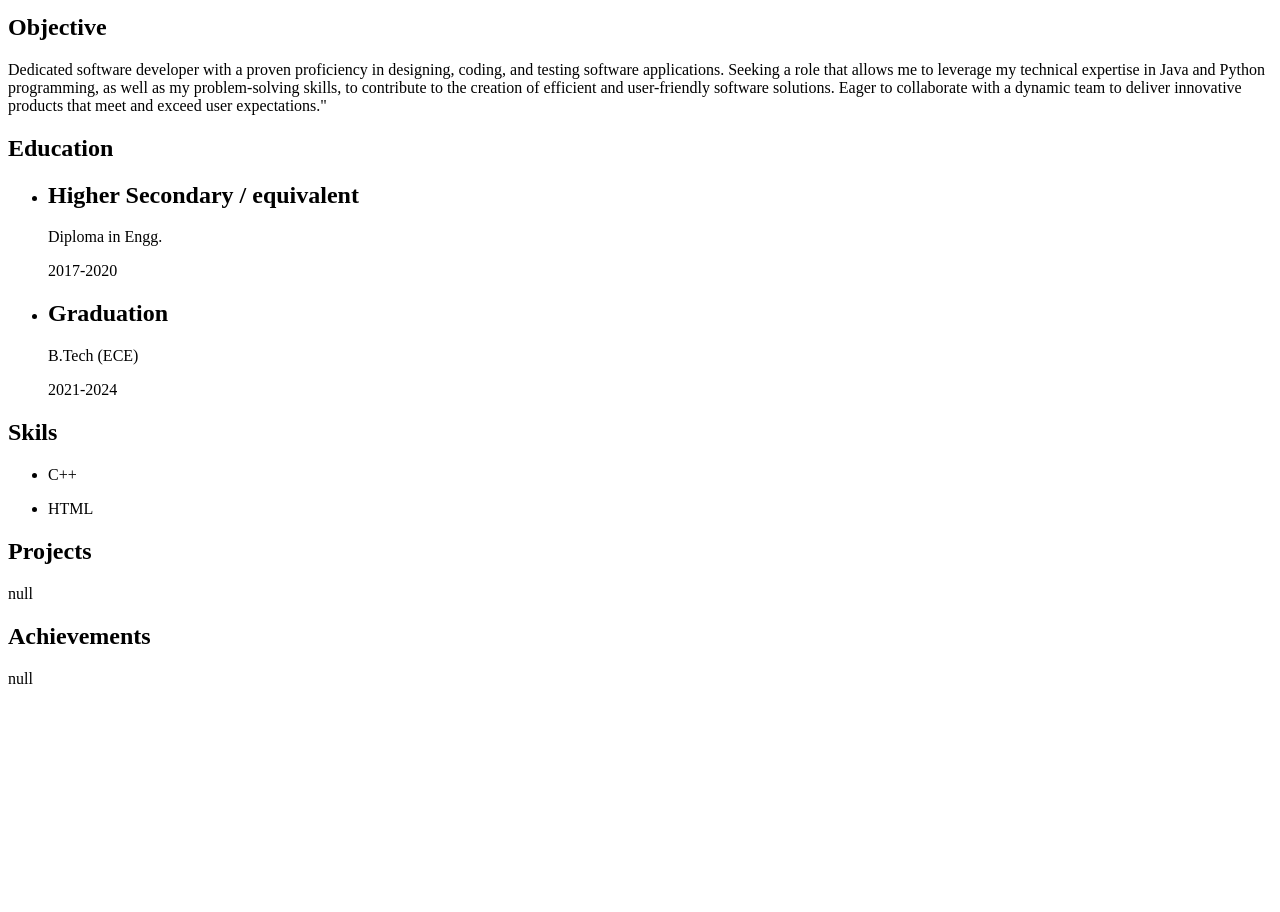
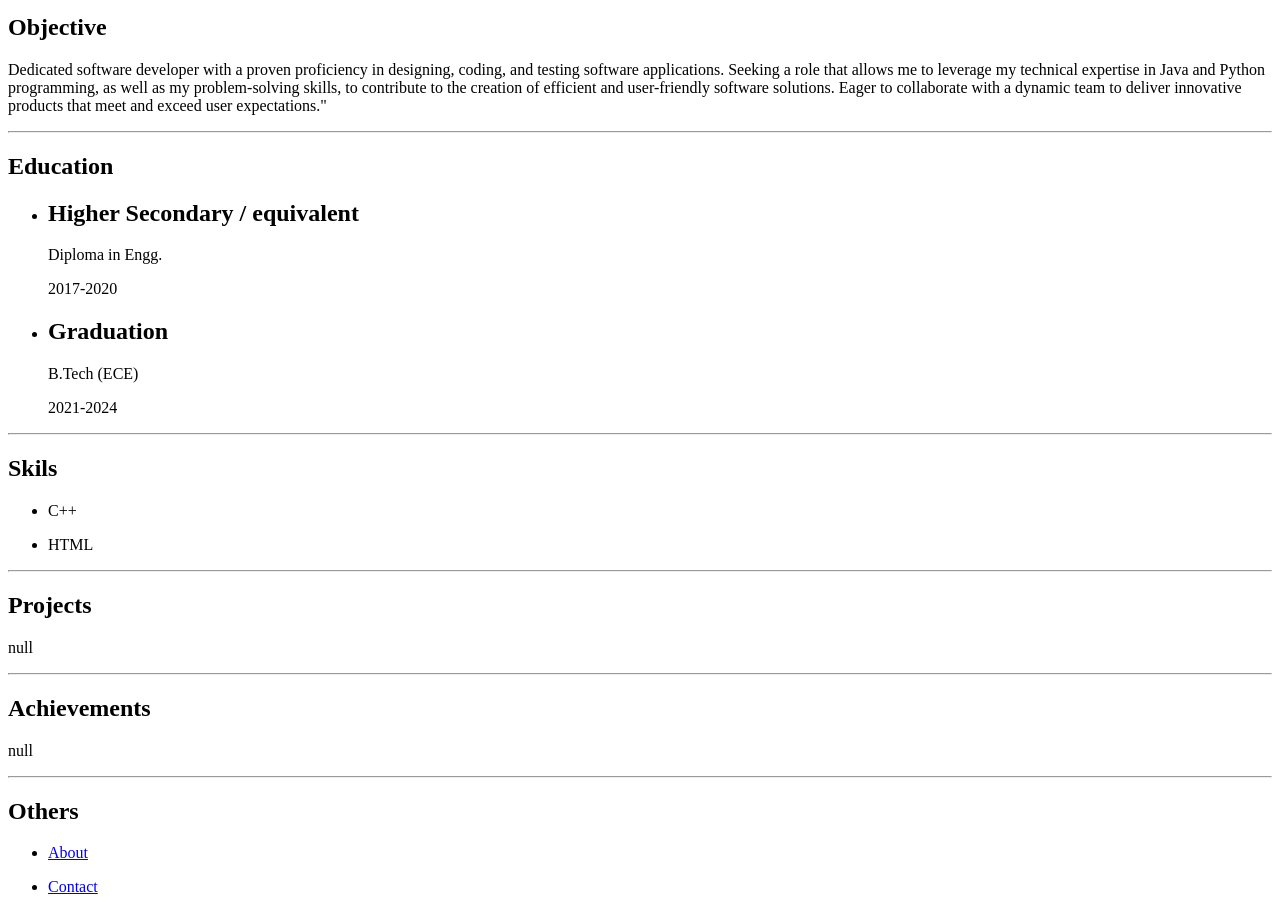
Before and after one commit to sakshiRanker1/Resume.html, a plain HTML site: page index.html in a window 1280 px wide. Shown: the part 200-1112 px from the top of the page. Before the commit the page ends 904 px from the top, so only its background shows below. Drawn offline with Linux system fonts and the light colour scheme.

Commit message:
address change

```diff
--- a/index.html
+++ b/index.html
@@ -11,6 +11,7 @@
     <hr />
 
     <h2>Objective</h2>
+
     <p>
       Dedicated software developer with a proven proficiency in designing,
       coding, and testing software applications. Seeking a role that allows me
@@ -18,8 +19,8 @@
       as my problem-solving skills, to contribute to the creation of efficient
       and user-friendly software solutions. Eager to collaborate with a dynamic
       team to deliver innovative products that meet and exceed user
-      expectations."
-    </p>
+      expectations." </p>
+          <hr/>
     <h2>Education</h2>
 
       <ul>
@@ -34,7 +35,7 @@
           <p>2021-2024</p>
 
       </ul>
-
+    <hr/>
 
     <h2>Skils</h2>
     <ul>
@@ -45,10 +46,18 @@
         <p>HTML</p>
       </li>
     </ul>
+    <hr/>
 
     <h2>Projects</h2>
     <p>null</p>
+    <hr/>
     <h2>Achievements</h2>
     <p>null</p>
+    <hr/>
+    <h2> Others</h2>
+    <ul>
+  <li>  <p> <a href = about.html > About</a> </p></li>
+    <li> <p><a href = contact.html> Contact</a></p></li>
+    </ul>
   </body>
 </html>
```
Also changed, not shown: About.html (added, +3 -0 lines), contact.html (added, +3 -0 lines).
